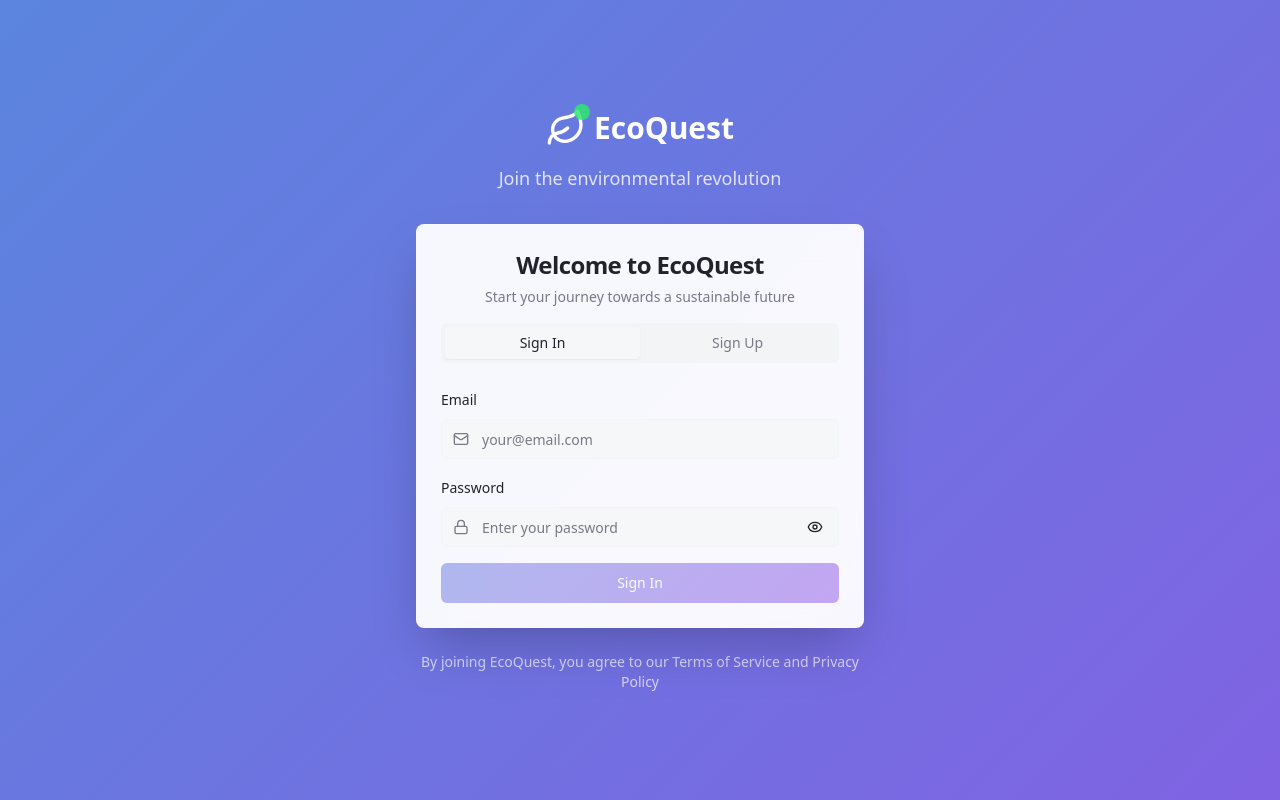
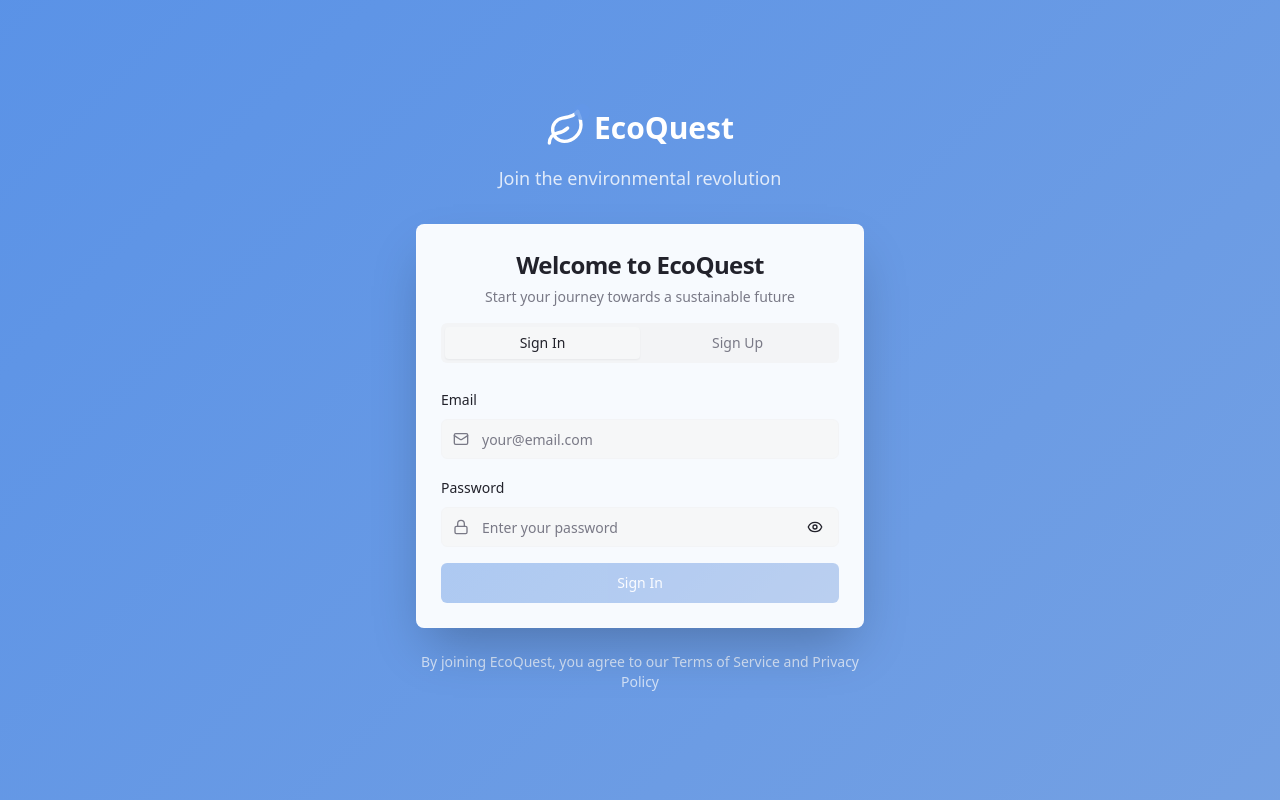
Before and after one commit to gargAryan323/ecoquest-ai-gamified-learning, a React (Vite) app: page /auth in a window 1280 px wide. Built offline with nearby package versions, Linux system fonts and the light colour scheme; the HTML template or start-up script is replaced by a standard one.

Commit message:
Refactor: Adjust UI styling

```diff
--- a/src/components/EcoHero.tsx
+++ b/src/components/EcoHero.tsx
@@ -109,7 +109,7 @@ export default function EcoHero() {
                 <Zap className="w-5 h-5 mr-2" />
                 Start Your EcoQuest
               </Button>
-              <Button variant="outline" size="lg" className="rounded-xl border-white/30 text-white hover:bg-white/10">
+              <Button variant="outline" size="lg" className="rounded-xl border-white/30 text-white bg-transparent hover:bg-transparent">
                 <Users className="w-5 h-5 mr-2" />
                 For Educators
               </Button>
--- a/src/index.css
+++ b/src/index.css
@@ -18,21 +18,21 @@
     --popover: 0 0% 100%;
     --popover-foreground: 240 12% 15%;
 
-    /* Primary Vibrant Teal System */
-    --primary: 180 98% 42%;
+    /* Primary Blue System */
+    --primary: 216 87% 53%;
     --primary-foreground: 0 0% 100%;
-    --primary-glow: 180 85% 55%;
+    --primary-glow: 216 75% 65%;
 
-    /* Secondary Electric Purple System */
-    --secondary: 270 75% 60%;
+    /* Secondary Blue System */
+    --secondary: 216 60% 70%;
     --secondary-foreground: 0 0% 100%;
 
     /* Muted Modern Grays */
     --muted: 220 14% 96%;
     --muted-foreground: 240 5% 50%;
 
-    /* Accent Bright Orange */
-    --accent: 25 95% 53%;
+    /* Accent Blue */
+    --accent: 216 87% 53%;
     --accent-foreground: 0 0% 100%;
 
     /* Destructive Vibrant Red */
@@ -44,27 +44,27 @@
     --input: 220 14% 96%;
     --ring: 180 98% 42%;
 
-    /* Modern Eco Color Palette */
-    --eco-primary: 180 98% 42%;
-    --eco-secondary: 270 75% 60%;
-    --eco-accent: 25 95% 53%;
-    --eco-nature: 140 80% 55%;
-    --eco-earth: 35 85% 65%;
-    --eco-sky: 200 90% 70%;
-    --eco-leaf: 120 75% 60%;
+    /* Modern Blue Color Palette */
+    --eco-primary: 216 87% 53%;
+    --eco-secondary: 216 60% 70%;
+    --eco-accent: 216 87% 53%;
+    --eco-nature: 216 75% 65%;
+    --eco-earth: 216 60% 70%;
+    --eco-sky: 216 87% 53%;
+    --eco-leaf: 216 75% 65%;
 
-    /* Modern Vibrant Gradients */
-    --gradient-eco-primary: linear-gradient(135deg, hsl(180 98% 42%), hsl(140 80% 55%));
-    --gradient-eco-hero: linear-gradient(135deg, hsl(180 98% 42%), hsl(270 75% 60%));
+    /* Modern Blue Gradients */
+    --gradient-eco-primary: linear-gradient(135deg, hsl(216 87% 53%), hsl(216 75% 65%));
+    --gradient-eco-hero: linear-gradient(135deg, hsl(216 87% 53%), hsl(216 60% 70%));
     --gradient-eco-card: linear-gradient(145deg, hsl(0 0% 100%), hsl(220 14% 96%));
-    --gradient-eco-button: linear-gradient(135deg, hsl(180 98% 42%), hsl(180 85% 55%));
-    --gradient-eco-glow: radial-gradient(circle, hsl(180 85% 55% / 0.3), transparent 70%);
+    --gradient-eco-button: linear-gradient(135deg, hsl(216 87% 53%), hsl(216 75% 65%));
+    --gradient-eco-glow: radial-gradient(circle, hsl(216 75% 65% / 0.3), transparent 70%);
 
     /* Modern Shadows */
-    --shadow-eco-soft: 0 4px 20px hsl(180 98% 42% / 0.12);
-    --shadow-eco-medium: 0 8px 30px hsl(180 98% 42% / 0.18);
-    --shadow-eco-strong: 0 20px 40px hsl(180 98% 42% / 0.25);
-    --shadow-eco-glow: 0 0 30px hsl(180 85% 55% / 0.4);
+    --shadow-eco-soft: 0 4px 20px hsl(216 87% 53% / 0.12);
+    --shadow-eco-medium: 0 8px 30px hsl(216 87% 53% / 0.18);
+    --shadow-eco-strong: 0 20px 40px hsl(216 87% 53% / 0.25);
+    --shadow-eco-glow: 0 0 30px hsl(216 75% 65% / 0.4);
 
     /* Animation Variables */
     --transition-eco: all 0.3s cubic-bezier(0.4, 0, 0.2, 1);
@@ -100,17 +100,17 @@
     --popover: 240 8% 12%;
     --popover-foreground: 220 15% 95%;
 
-    --primary: 180 90% 48%;
+    --primary: 216 80% 58%;
     --primary-foreground: 240 12% 8%;
-    --primary-glow: 180 85% 65%;
+    --primary-glow: 216 70% 70%;
 
-    --secondary: 270 70% 65%;
+    --secondary: 216 55% 75%;
     --secondary-foreground: 240 12% 8%;
 
     --muted: 240 6% 18%;
     --muted-foreground: 220 8% 65%;
 
-    --accent: 25 90% 58%;
+    --accent: 216 80% 58%;
     --accent-foreground: 240 12% 8%;
 
     --destructive: 0 84% 55%;
@@ -118,13 +118,13 @@
 
     --border: 240 6% 20%;
     --input: 240 6% 18%;
-    --ring: 180 90% 48%;
+    --ring: 216 80% 58%;
 
     /* Dark Mode Gradients */
-    --gradient-eco-primary: linear-gradient(135deg, hsl(180 90% 48%), hsl(140 75% 60%));
-    --gradient-eco-hero: linear-gradient(135deg, hsl(180 90% 48%), hsl(270 70% 65%));
+    --gradient-eco-primary: linear-gradient(135deg, hsl(216 80% 58%), hsl(216 70% 70%));
+    --gradient-eco-hero: linear-gradient(135deg, hsl(216 80% 58%), hsl(216 55% 75%));
     --gradient-eco-card: linear-gradient(145deg, hsl(240 8% 12%), hsl(240 6% 18%));
-    --gradient-eco-glow: radial-gradient(circle, hsl(180 85% 65% / 0.2), transparent 70%);
+    --gradient-eco-glow: radial-gradient(circle, hsl(216 70% 70% / 0.2), transparent 70%);
     --sidebar-background: 240 5.9% 10%;
     --sidebar-foreground: 240 4.8% 95.9%;
     --sidebar-primary: 224.3 76.3% 48%;
```
